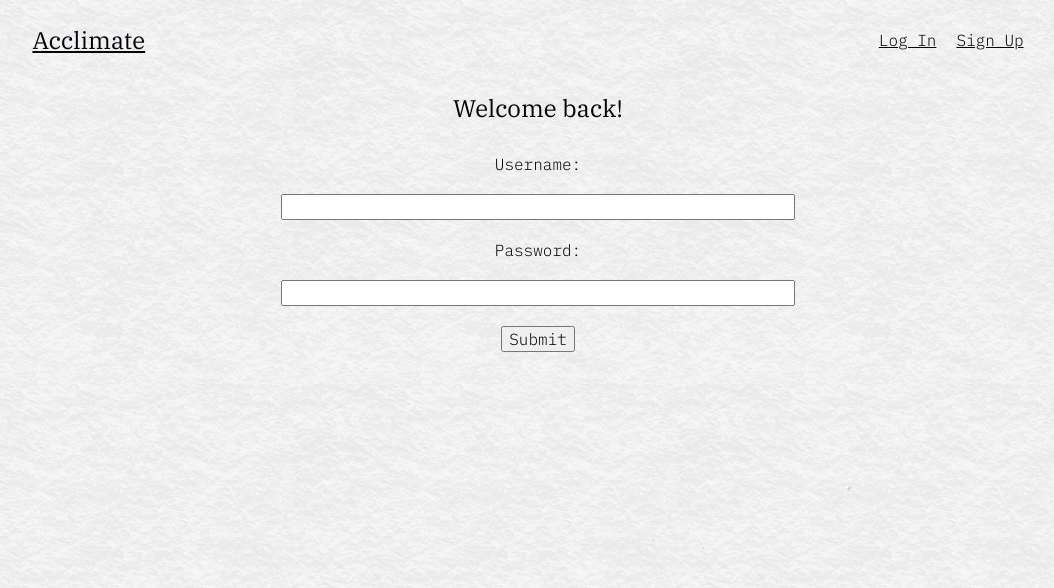
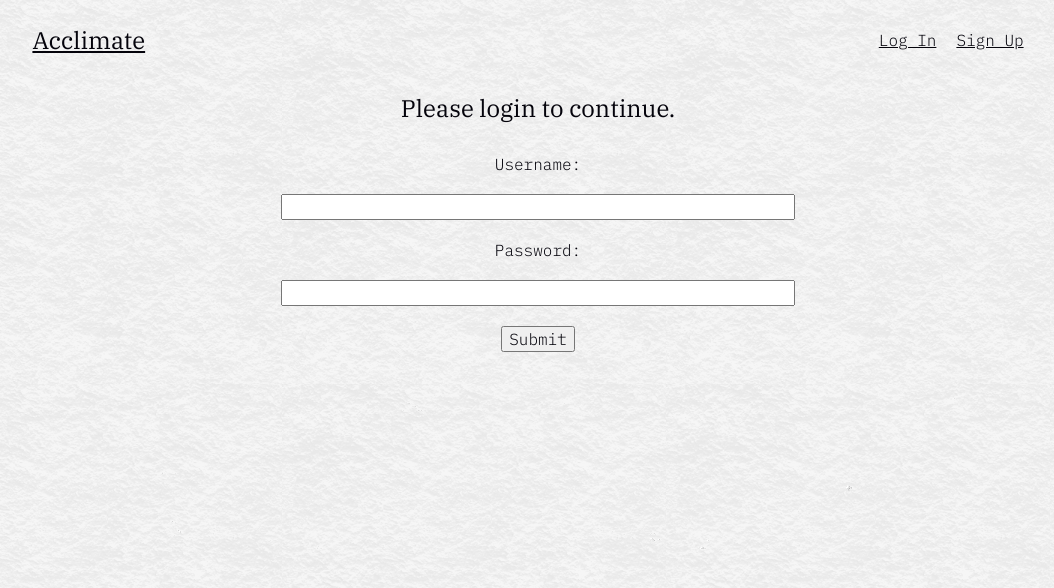
Before and after one commit to mischkiey/acclimate-app-client, a React (Create React App) app: page /loginpage in a window 1280 px wide. Shown: the top 588 px of the page, without its empty margins (102-1156 px from the left). Built offline with nearby package versions, Linux system fonts and the light colour scheme.

Commit message:
Fixed typos

```diff
--- a/src/components/DisasterProgram/DisasterProgram.js
+++ b/src/components/DisasterProgram/DisasterProgram.js
@@ -10,7 +10,7 @@ class DisasterProgram extends Component {
 
         return (
             <div className='disaster-program-group'>
-                <button className='item'>Collapse/Expand</button>
+                {/* <button className='item'>Collapse/Expand</button> */}
                 <button className='item' onClick={() => this.props.handleDeleteDisasterProgram(this.props.disaster_program_id)}>Delete</button>
                 <article>
                     <h2>Disaster Program</h2>
--- a/src/components/SearchForm/SearchForm.css
+++ b/src/components/SearchForm/SearchForm.css
@@ -1,5 +1,5 @@
 .search-form-inputs-group {
-    /* border: 1px dashed green; */
+    border: 1px dashed green;
     display: flex;
     flex-flow: column;
     margin-bottom: 10px;
--- a/src/routes/LoginPage/LoginPage.js
+++ b/src/routes/LoginPage/LoginPage.js
@@ -6,7 +6,13 @@ class LoginPage extends Component {
     render() {
         return (
             <>
-                <h2 className='center'>Welcome back!</h2>
+                <h2 className='center'>
+                    {
+                        (!!window.localStorage.getItem('user_name'))
+                            ? `Welcome, ${window.localStorage.getItem('user_name')}!`
+                            : 'Please login to continue.'
+                    }
+                </h2>
                 <LoginForm history={this.props.history}/>
             </>
         );
```
